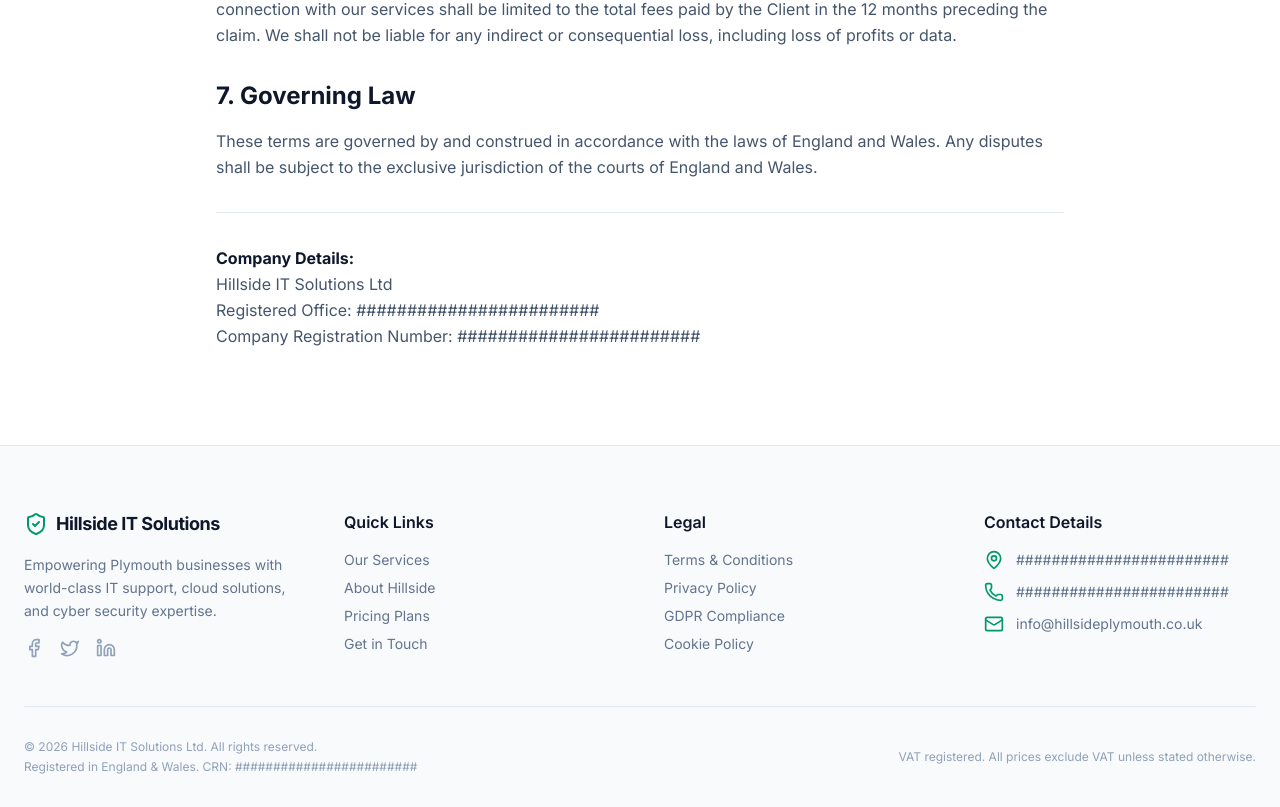
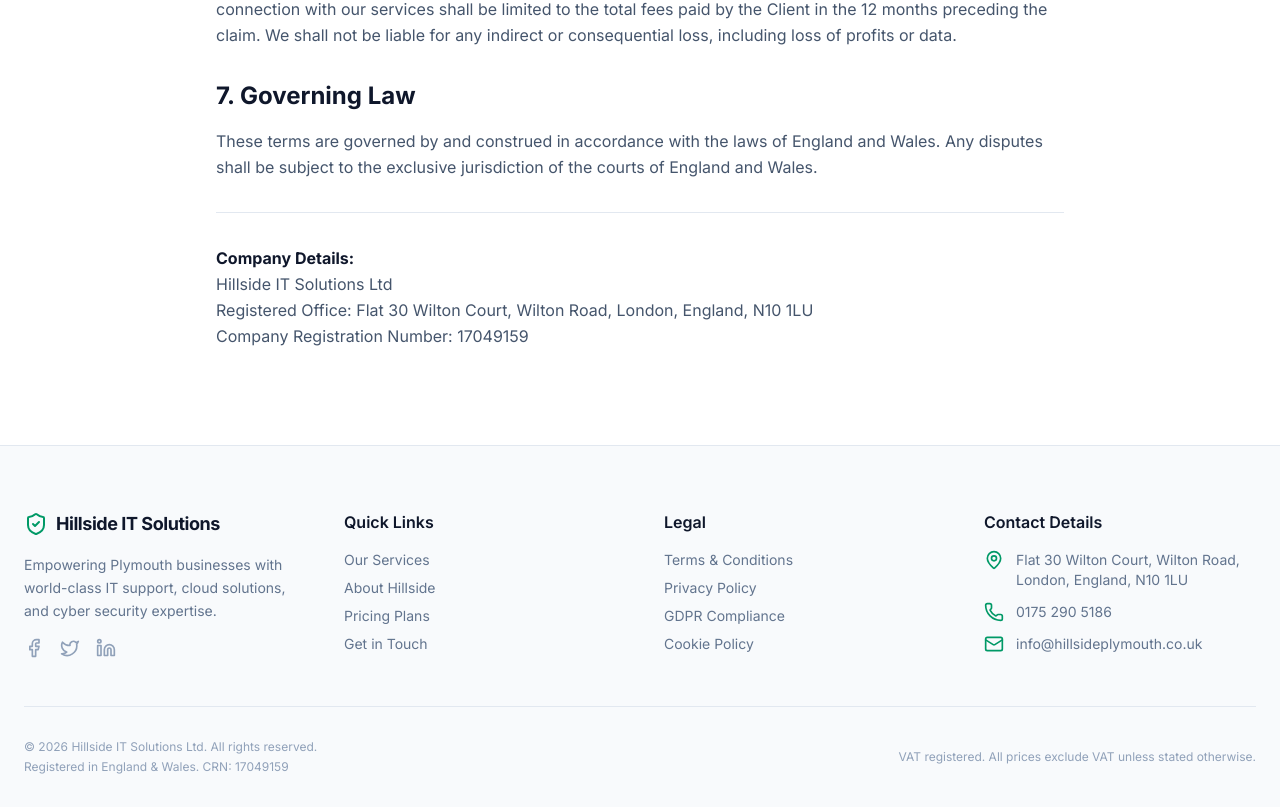
Before and after one commit to consultancy-outfit/100IT-SALESITES-001, a React (Vite) app: page /terms in a window 1280 px wide. Shown: the part 1179-1986 px from the top of the page. Built offline with nearby package versions, Linux system fonts and the light colour scheme.

Commit message:
Update constants.ts

```diff
--- a/src/constants.ts
+++ b/src/constants.ts
@@ -1,10 +1,10 @@
 export const COMPANY_DETAILS = {
   name: "Hillside IT Solutions Ltd",
-  address: "########################",
-  crn: "########################",
-  phone: "########################",
+  address: "Flat 30 Wilton Court, Wilton Road, London, England, N10 1LU",
+  crn: "17049159",
+  phone: "0175 290 5186",
   email: "info@hillsideplymouth.co.uk",
-  hours: "########################",
+
 };
 
 export const SERVICES = [
```
